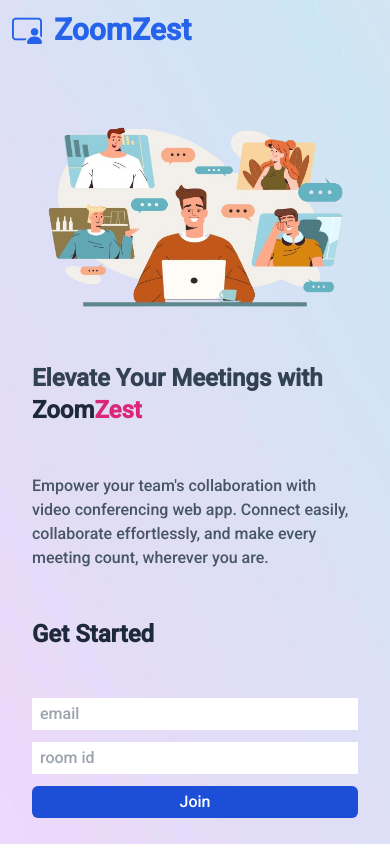
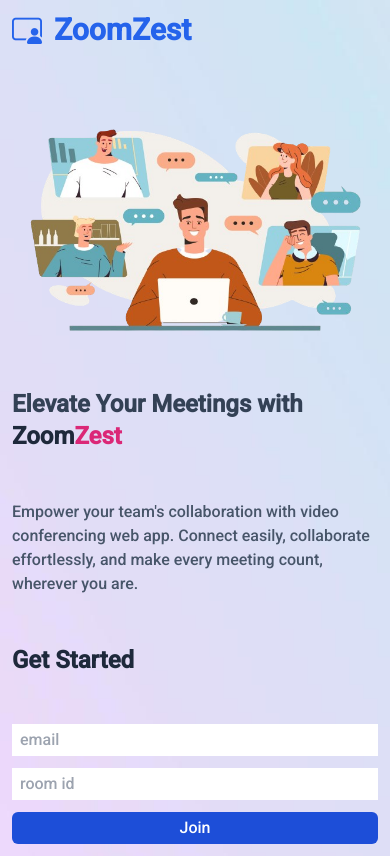
Before and after one commit to nilay-2/Video-conferencing-webapp, a React (Create React App) app in the folder client/: page / in a window 390 px wide. Built offline with nearby package versions, Linux system fonts and the light colour scheme; no server answers.

Commit message:
fixed the padding issue of landing page

```diff
--- a/client/src/pages/Home.jsx
+++ b/client/src/pages/Home.jsx
@@ -69,7 +69,7 @@ const Home = () => {
   };
 
   return (
-    <div className="h-screen w-screen bg-landing_page bg-no-repeat bg-cover p-3">
+    <div className="md:h-screen w-screen h-auto bg-landing_page bg-no-repeat bg-cover p-3">
       <div
         className="h-full w-full mx-auto flex flex-col"
         style={{ maxWidth: "1900px" }}
@@ -81,7 +81,7 @@ const Home = () => {
           </p>
         </div>
         <div className="h-full mt-16">
-          <div className="text-content-container px-5 max-w-7xl mx-auto flex md:flex-row justify-between flex-col">
+          <div className="text-content-container md:px-5 max-w-7xl mx-auto flex md:flex-row justify-between flex-col">
             <div className="md:order-1 order-2">
               <div className="text-content md:mt-28 mt-10 flex flex-col md:gap-10 gap-12">
                 <p className="sm:text-3xl text-2xl font-semibold text-slate-700 sm:max-w-md">
```
